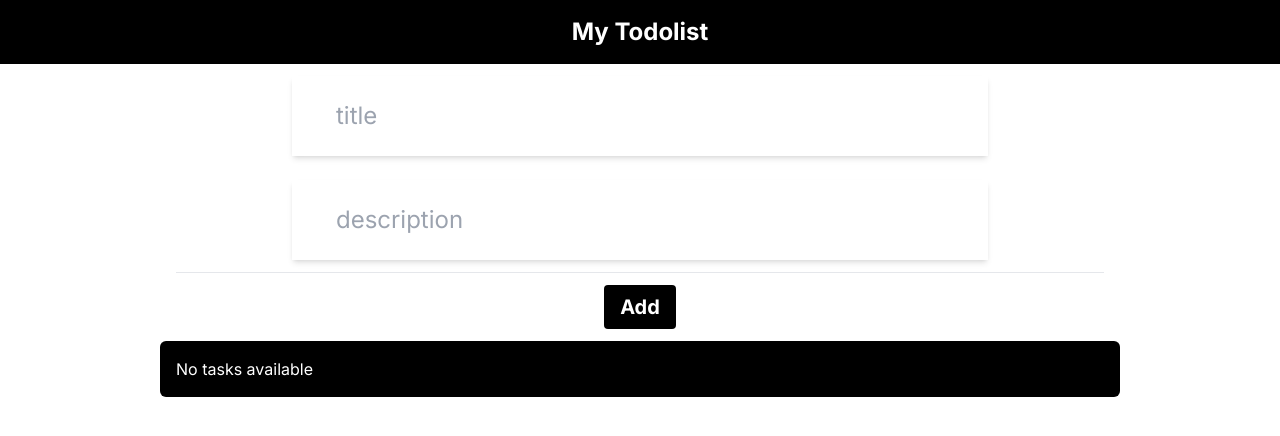
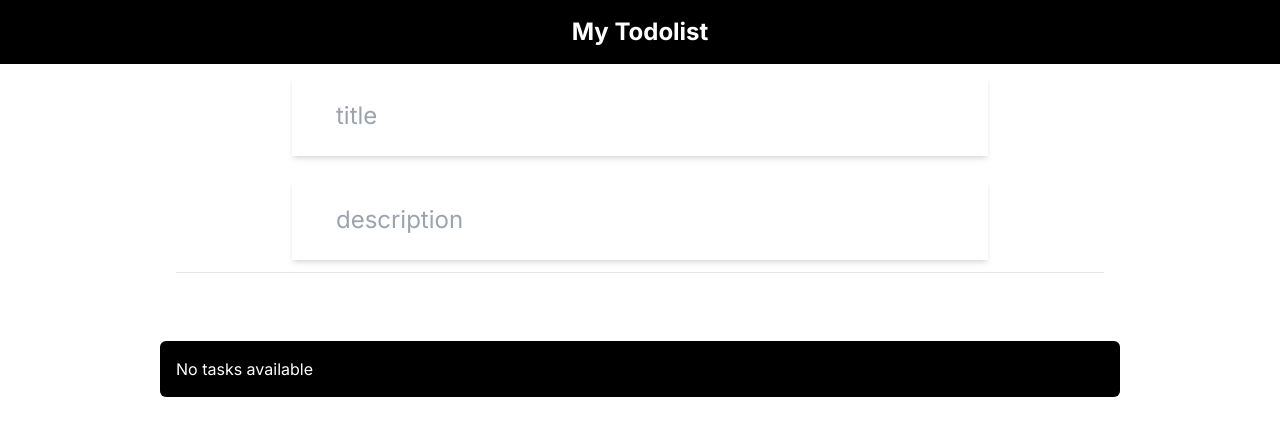
Before and after one commit to VeeraManikanta-Gudala/My-Todolist, a Next.js app: page / in a window 1280 px wide. Shown: the top 436 px of the page. Built offline with nearby package versions, Linux system fonts and the light colour scheme.

Commit message:
Update page.js

```diff
--- a/app/page.js
+++ b/app/page.js
@@ -49,7 +49,7 @@ if(items.length>0){
           }}
         ></input>
         <hr />
-      <button className='bg-black text-white font-bold text-xl px-4 py-2 mx-auto my-3 rounded'>Add</button>
+      <button className='bg-green text-white font-bold text-xl px-4 py-2 mx-auto my-3 rounded'>Add</button>
       </form>
       </div>
       <div className='p-4 bg-black text-white w-2/3 m-auto rounded-md w-full sm:w-3/4'>
```
